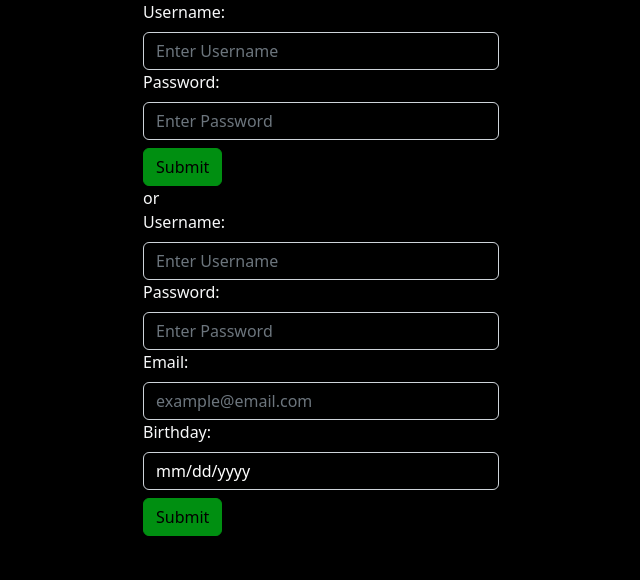
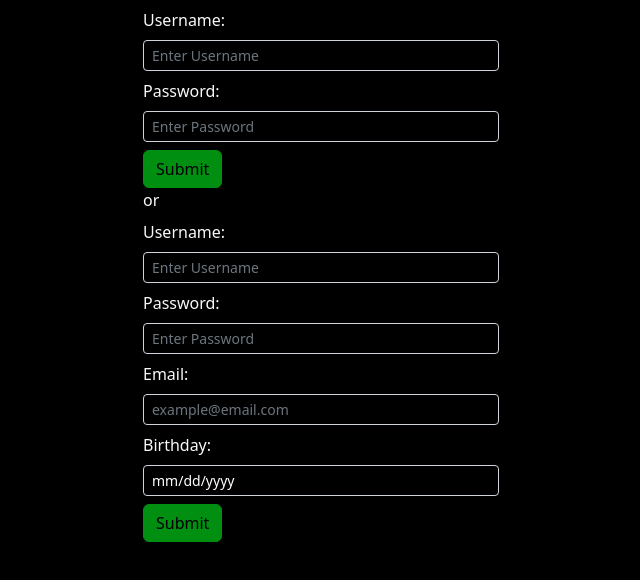
Before and after one commit to stepweaver/myFlix-client, a React (Vite) app: page / in a window 1280 px wide. Shown: the top 580 px of the page, without its empty margins (319-959 px from the left). Built offline with nearby package versions, Linux system fonts and the light colour scheme.

Commit message:
input groups small and margin-top spacing

```diff
--- a/src/components/login-view/login-view.jsx
+++ b/src/components/login-view/login-view.jsx
@@ -37,7 +37,7 @@ export const LoginView = ({ onLoggedIn }) => {
 
   return (
     <Form onSubmit={handleSubmit}>
-      <Form.Group controlId='loginUsername'>
+      <Form.Group controlId='loginUsername' className='input-group-sm mt-2'>
         <Form.Label>Username:</Form.Label>
         <Form.Control
           type='text'
@@ -48,7 +48,7 @@ export const LoginView = ({ onLoggedIn }) => {
           required
         />
       </Form.Group>
-      <Form.Group controlId='loginPassword'>
+      <Form.Group controlId='loginPassword' className='input-group-sm mt-2'>
         <Form.Label>Password:</Form.Label>
         <Form.Control
           type='password'
--- a/src/components/signup-view/signup-view.jsx
+++ b/src/components/signup-view/signup-view.jsx
@@ -37,7 +37,7 @@ export const SignupView = () => {
 
   return (
     <Form onSubmit={handleSubmit}>
-      <Form.Group controlId='signupUsername'>
+      <Form.Group controlId='signupUsername' className='input-group-sm mt-2'>
       <Form.Label>Username:</Form.Label>
         <Form.Control
           type='text'
@@ -48,7 +48,7 @@ export const SignupView = () => {
           placeholder='Enter Username'
         />
       </Form.Group>
-      <Form.Group controlId='signupPassword'>
+      <Form.Group controlId='signupPassword' className='input-group-sm mt-2'>
       <Form.Label>Password:</Form.Label>
         <Form.Control
           type='password'
@@ -58,7 +58,7 @@ export const SignupView = () => {
           placeholder='Enter Password'
         />
       </Form.Group>
-      <Form.Group controlId='signupEmail'>
+      <Form.Group controlId='signupEmail' className='input-group-sm mt-2'>
       <Form.Label>Email:</Form.Label>
         <Form.Control
           type='email'
@@ -67,7 +67,7 @@ export const SignupView = () => {
           placeholder='example@email.com'
         />
       </Form.Group>
-      <Form.Group controlId='signupBirthday'>
+      <Form.Group controlId='signupBirthday' className='input-group-sm mt-2'>
       <Form.Label>Birthday:</Form.Label>
         <Form.Control
           type='date'
```
